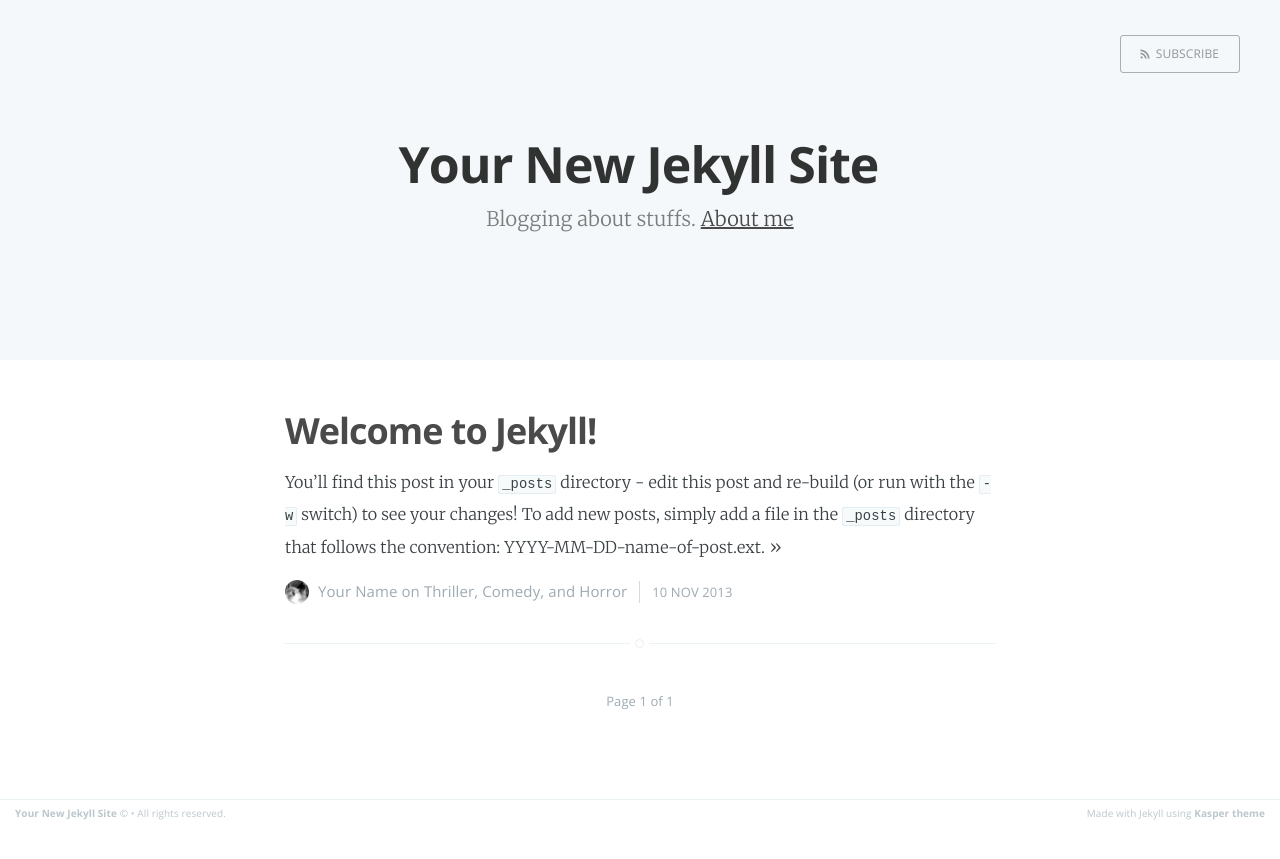
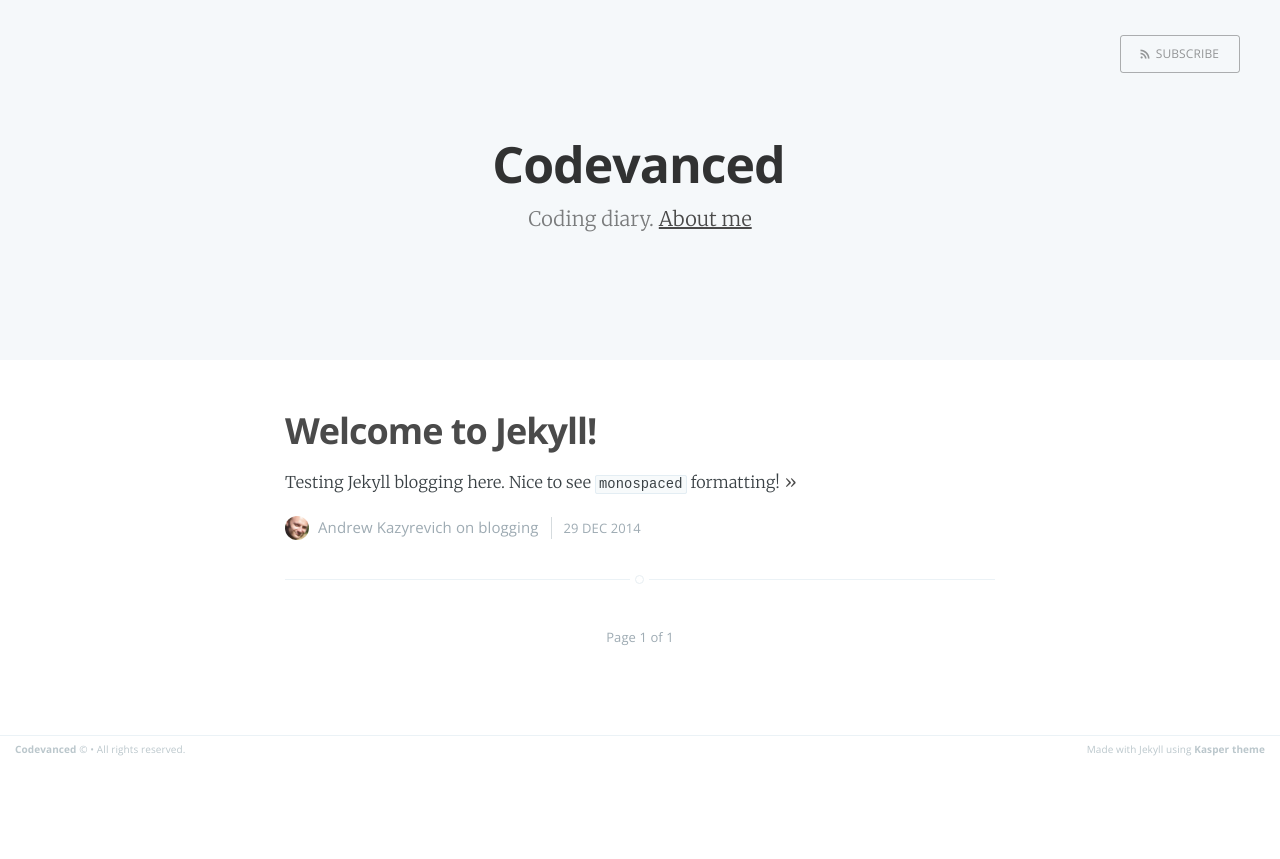
Before and after one commit to andreister/andreister.github.io, a Jekyll site: the page built from index.html, in a window 1280 px wide. Shown: the top 859 px of the page. Built offline with Jekyll 4.4.1, drawn with Linux system fonts in a browser that asks for light colours; Markdown is read by kramdown in place of the engine named in the settings; the list of posts is cut into pages by our own code.

Commit message:
Some updates

```diff
--- a/_config.yml
+++ b/_config.yml
@@ -1,6 +1,6 @@
-name: Your New Jekyll Site
-description: Blogging about stuffs
-meta_description: "Your New Jekyll Site, Blogging about stuffs"
+name: Codevanced
+description: Coding diary
+meta_description: "Codevanced, blogging about code"
 
 markdown: redcarpet
 highlighter: pygments
@@ -8,7 +8,7 @@
 paginate: 15
 baseurl: /
 domain_name: 'http://yourblog-domain.com'
+url:            'blog url'	# Details for the RSS feed generator
 
-# Details for the RSS feed generator
-url:            'blog url'
-author:         'Your Name'
+author:         'Andrew Kazyrevich'
+authorbio:	'Put some bio here!'
--- a/_layouts/post.html
+++ b/_layouts/post.html
@@ -68,11 +68,9 @@
                     <span class="hidden">{{site.author}}'s Picture</span></a>
                 </figure>
                 <section class="author">
-                    <!-- Author Name -->
                     <h4> {{ site.author }} </h4>
-                    <!-- Author Bio -->
                     <p>
-                        Here goes the author description. You might want to place some links too in here
+                        {{ site.authorbio }}
                     </p>
                 </section>
             {% endif %}
--- a/_posts/2013-11-10-welcome-to-jekyll.markdown
+++ b/_posts/2013-11-10-welcome-to-jekyll.markdown
@@ -1,14 +1,14 @@
 ---
 layout: post
 title:  "Welcome to Jekyll!"
-date:   2013-11-10 10:18:00
-categories: Thriller Comedy Horror
+date:   2014-12-29 00:50:00
+cover: 'http://whatatimeline.com/covers/1330597507de0/balloons-sunset-view-facebook-cover.jpg'
+categories: blogging
 ---
 
-You'll find this post in your `_posts` directory - edit this post and re-build (or run with the `-w` switch) to see your changes!
-To add new posts, simply add a file in the `_posts` directory that follows the convention: YYYY-MM-DD-name-of-post.ext.
+Testing Jekyll blogging here. Nice to see `monospaced` formatting!
 
-Jekyll also offers powerful support for code snippets:
+Let's see how code snippets look like:
 
 {% highlight ruby %}
 def print_hi(name)
@@ -18,6 +18,14 @@
 #=> prints 'Hi, Tom' to STDOUT.
 {% endhighlight %}
 
+{% highlight csharp %}
+public static void Main()
+{
+  Console.WriteLine("Oh well");
+}
+{% endhighlight %}
+
+
 Check out the [Jekyll docs][jekyll] for more info on how to get the most out of Jekyll. File all bugs/feature requests at [Jekyll's GitHub repo][jekyll-gh].
 
 [jekyll-gh]: https://github.com/mojombo/jekyll
```
Also changed, not shown: assets/images/kasper-theme-index.png (deleted), assets/images/kasper-theme-post.png (deleted), assets/images/profile.png.
